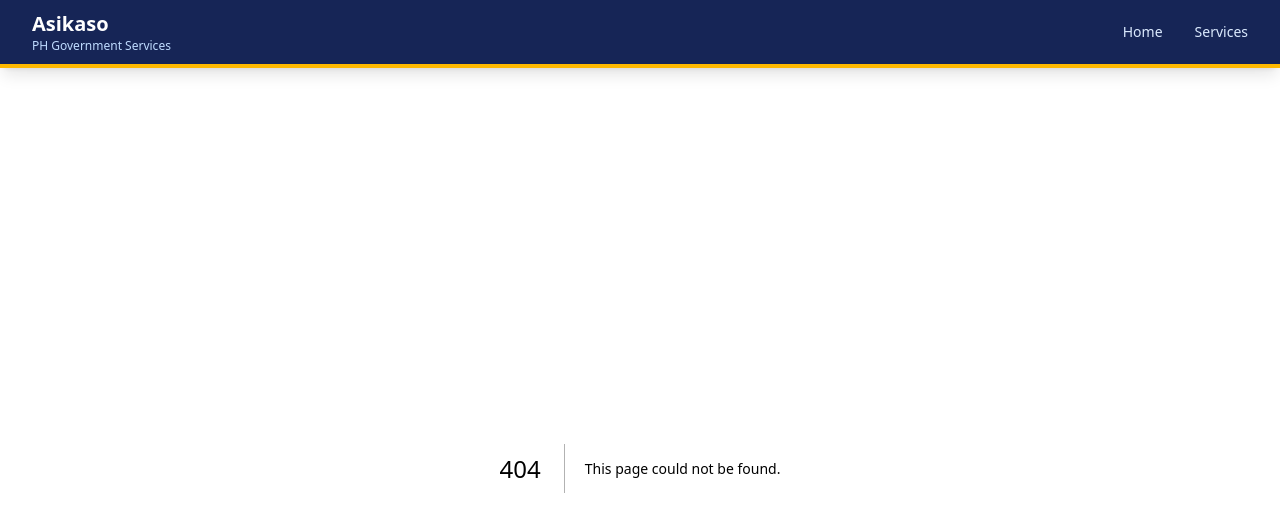
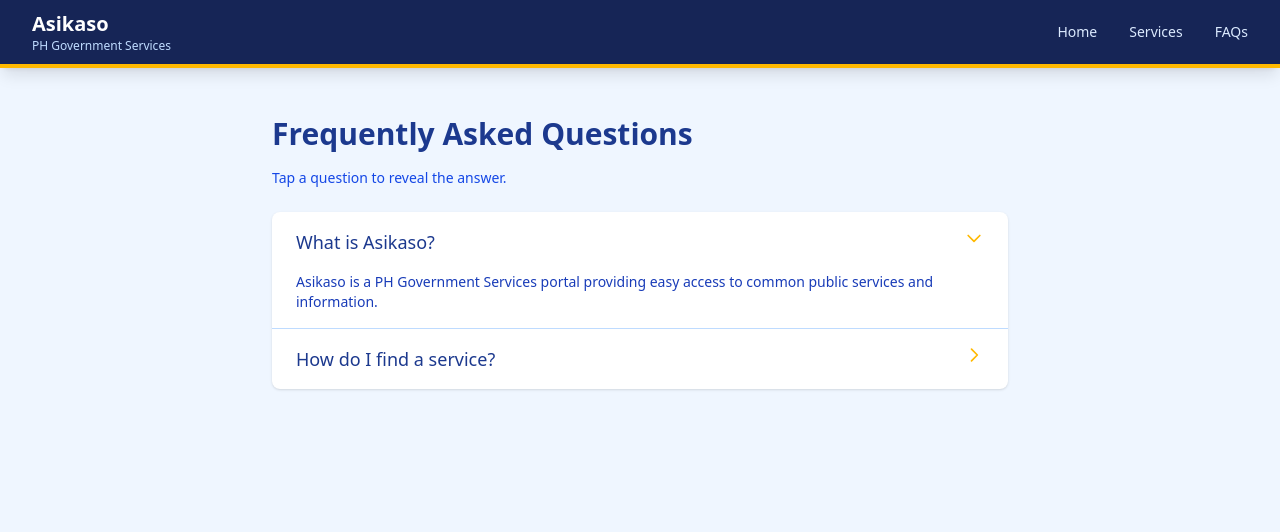
Before and after one commit to gakhd625/Asikaso, a Next.js app: page /faqs in a window 1280 px wide. Before the commit this address had no page. Shown: the top 532 px of the page. Built offline with nearby package versions, Linux system fonts and the light colour scheme.

Commit message:
[ADD] faqs

```diff
--- /dev/null
+++ b/app/faqs/page.tsx
@@ -0,0 +1,74 @@
+"use client";
+
+import { useState } from "react";
+
+type Faq = {
+  question: string;
+  answer: string;
+};
+
+const FAQS: Faq[] = [
+  {
+    question: "What is Asikaso?",
+    answer:
+      "Asikaso is a PH Government Services portal providing easy access to common public services and information.",
+  },
+  {
+    question: "How do I find a service?",
+    answer:
+      "Go to the Services page to browse available services, or use the search on the homepage to locate specific offerings.",
+  },
+//   {
+//     question: "Is my data safe?",
+//     answer:
+//       "We follow best practices for handling user data. This example project doesn't implement real persistence — integrate your backend and security measures for production.",
+//   },
+];
+
+function AccordionItem({ faq, isOpen, onToggle }: { faq: Faq; isOpen: boolean; onToggle: () => void }) {
+  return (
+    <div className="border-b border-blue-200 last:border-b-0">
+      <button
+        onClick={onToggle}
+        className="w-full flex items-start justify-between py-4 px-6 text-left hover:bg-blue-50 focus:outline-none focus:ring-2 focus:ring-amber-300"
+        aria-expanded={isOpen}
+      >
+        <div className="flex-1">
+          <div className="font-medium text-blue-900 text-lg">{faq.question}</div>
+        </div>
+
+        <div className={`ml-4 flex-shrink-0 transform transition-transform duration-200 ${isOpen ? "rotate-90" : ""}`}>
+          <svg xmlns="http://www.w3.org/2000/svg" className="w-5 h-5 text-amber-400" fill="none" viewBox="0 0 24 24" stroke="currentColor">
+            <path strokeLinecap="round" strokeLinejoin="round" strokeWidth={2} d="M9 5l7 7-7 7" />
+          </svg>
+        </div>
+      </button>
+
+      <div className={`${isOpen ? "block" : "hidden"} px-6 pb-4 text-sm text-blue-800`}>{faq.answer}</div>
+    </div>
+  );
+}
+
+export default function FaqsPage() {
+  const [openIndex, setOpenIndex] = useState<number | null>(0);
+
+  return (
+    <main className="min-h-screen bg-blue-50">
+      <div className="max-w-3xl mx-auto px-4 py-12">
+        <h2 className="text-3xl font-semibold text-blue-900 mb-4">Frequently Asked Questions</h2>
+        <p className="text-sm text-blue-700 mb-6">Tap a question to reveal the answer.</p>
+
+        <div className="bg-white rounded-lg shadow-sm divide-y">
+          {FAQS.map((faq, idx) => (
+            <AccordionItem
+              key={idx}
+              faq={faq}
+              isOpen={openIndex === idx}
+              onToggle={() => setOpenIndex(openIndex === idx ? null : idx)}
+            />
+          ))}
+        </div>
+      </div>
+    </main>
+  );
+}
--- a/components/Header.tsx
+++ b/components/Header.tsx
@@ -33,6 +33,13 @@ export function Header() {
               Services
               <span className="absolute bottom-0 left-0 w-0 h-0.5 bg-amber-400 group-hover:w-full transition-all duration-300"></span>
             </Link>
+            <Link
+              href="/faqs"
+              className="text-sm font-medium text-blue-100 hover:text-amber-400 transition-colors relative group"
+            >
+              FAQs
+              <span className="absolute bottom-0 left-0 w-0 h-0.5 bg-amber-400 group-hover:w-full transition-all duration-300"></span>
+            </Link>
           </nav>
         </div>
       </div>
```
